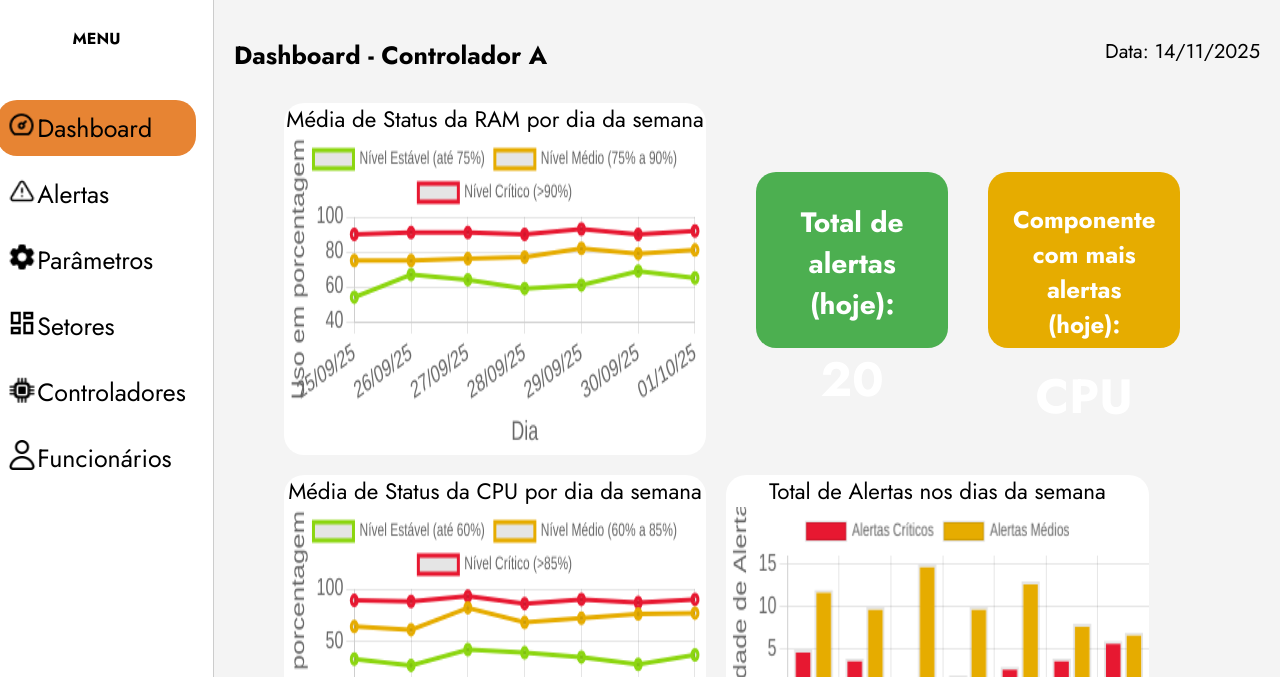
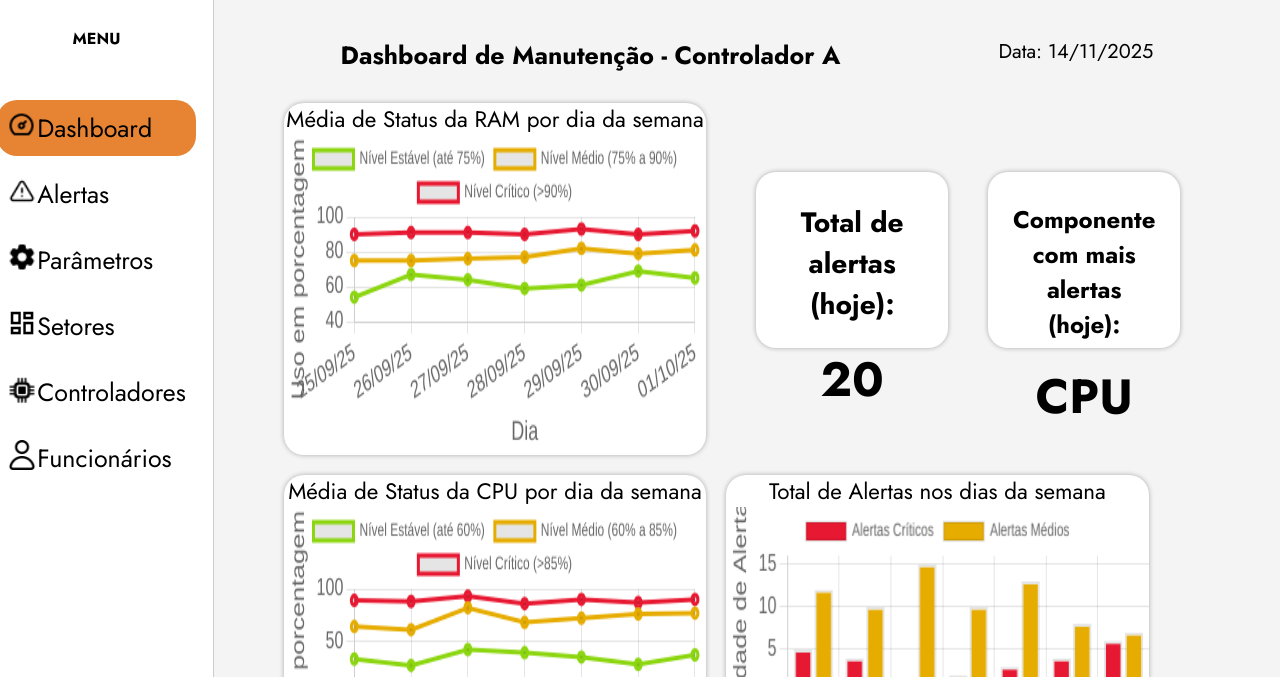
Before and after one commit to gabicunha7/autobotics, a website: page site/public/dashboard_manutencao.html in a window 1280 px wide. Shown: the part 123-800 px from the top of the page. Drawn offline with nearby package versions, Linux system fonts and the light colour scheme.

Commit message:
Ajustando a largura do título da Dashboard e cores das KPI's

```diff
--- a/site/public/css/dash_manutencao.css
+++ b/site/public/css/dash_manutencao.css
@@ -77,6 +77,8 @@ body{
 .div-info-conteudo{
     display: flex;
     padding: 20px;
+    margin-left: 10%;
+    margin-right: 10%;
     justify-content: space-between;
 }
 
@@ -112,6 +114,7 @@ body{
     width: 33vw;
     margin: 10px;
     border-radius: 20px;
+    box-shadow: 0 0px 5px rgba(0, 0, 0, 0.3);
 }
 
 .div-grafico-cpu-alertas{
@@ -156,19 +159,10 @@ body{
     padding: 30px;
     align-items: center;
     border-radius: 20px;
+    box-shadow: 0 0px 5px rgba(0, 0, 0, 0.3);
 }
 
 .kpi_dashboard p{
     font-weight: 700;
     font-size: 2em;
 }
-
-#total-alertas{
-    color: white;
-    background-color: #4CAF50;
-}
-
-#componente-alertas{
-    color: white;
-    background-color: #e6ac00;
-}
--- a/site/public/dashboard_manutencao.html
+++ b/site/public/dashboard_manutencao.html
@@ -73,9 +73,9 @@
             </div>
         </div>
             <div class="div-info-conteudo">
-                    <h3>Dashboard - Controlador A</h3>
+                    <h3>Dashboard de Manutenção - Controlador A</h3>
                     <p id="data_atual"></p>
-                </div>
+            </div>
             <div class="container-conteudo">
 
 
```
